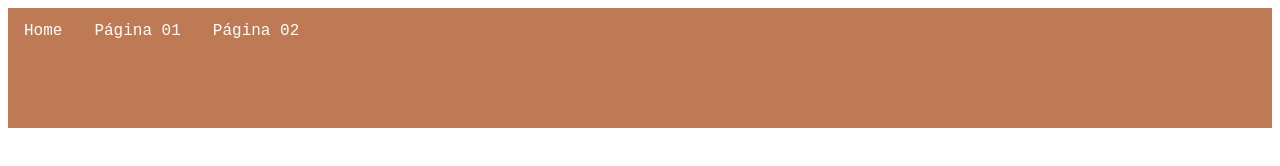
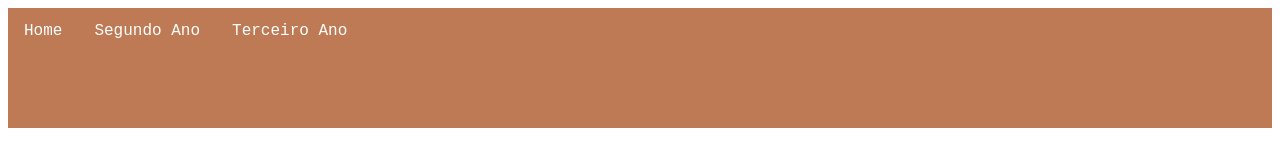
Before and after one commit to lanaym67/lanay363409, a plain HTML site: page pagina02.html in a window 1280 px wide. Drawn offline with Linux system fonts and the light colour scheme.

Commit message:
Update pagina02.html

```diff
--- a/pagina02.html
+++ b/pagina02.html
@@ -8,13 +8,14 @@
     <link rel="stylesheet" href="estilo.css">
 </head>
 <body>
-     <div class="menuPrincipal">
+    <div class="menuPrincipal">
         <nav>
           <ul>
             <li><a href="index.html">Home</a></li>
-            <li><a href="pagina01.html">Página 01</a></li>
-            <li><a href="pagina02.html">Página 02</a></li>
+            <li><a href="pagina01.html">Segundo Ano</a></li>
+            <li><a href="pagina02.html">Terceiro Ano</a></li>
           </ul>
         </nav>
+    </div>
 </body>
 </html>
```
